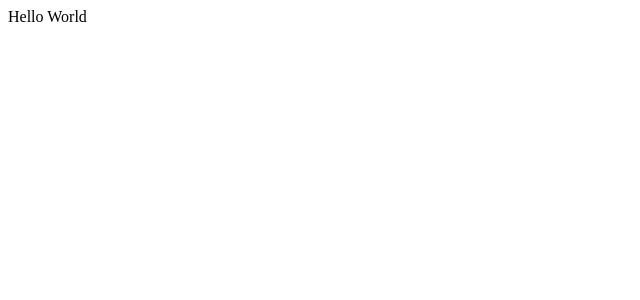
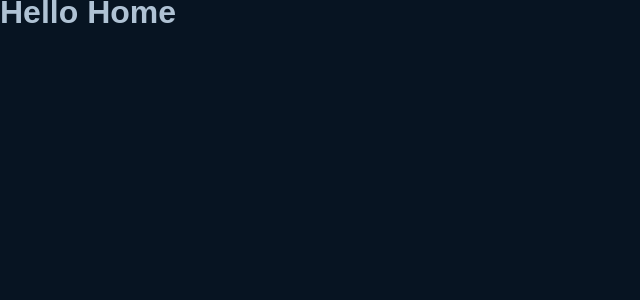
Before and after one commit to italoteix/github-blog, a React (Vite) app: page / in a window 1280 px wide. Shown: the top 300 px of the page, without its empty margins (0-640 px from the left). Built offline with nearby package versions, Linux system fonts and the light colour scheme.

Commit message:
feat: add basic routing

```diff
--- a/src/App.tsx
+++ b/src/App.tsx
@@ -1,3 +1,14 @@
+import { ThemeProvider } from 'styled-components'
+
+import { Router } from './Router'
+import { GlobalStyle } from './styles/global'
+import { theme } from './styles/theme'
+
 export function App() {
-  return <div className="App">Hello World</div>
+  return (
+    <ThemeProvider theme={theme}>
+      <GlobalStyle />
+      <Router />
+    </ThemeProvider>
+  )
 }
--- /dev/null
+++ b/src/Router.tsx
@@ -0,0 +1,14 @@
+import { createBrowserRouter, RouterProvider } from 'react-router-dom'
+
+import { Home } from './pages/Home'
+
+const router = createBrowserRouter([
+  {
+    path: '/',
+    element: <Home />,
+  },
+])
+
+export function Router() {
+  return <RouterProvider router={router} />
+}
--- /dev/null
+++ b/src/pages/Home/index.tsx
@@ -0,0 +1,3 @@
+export function Home() {
+  return <h1>Hello Home</h1>
+}
```
